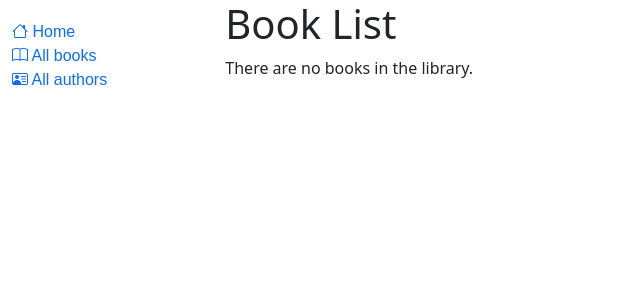
After one commit to aminrustamoff/django_local_library, a Django app: template catalog/templates/book_list.html in a window 1280 px wide. The commit adds this page. Shown: the top 300 px of the page, without its empty margins (0-640 px from the left). Run offline with Django 4.2, Linux system fonts and the light colour scheme; the template is opened without the code that fills it, so the values that code supplies are empty.

Commit message:
book_list and book_detail are being added but not finished yet

```diff
--- a/catalog/templates/base_generic.html
+++ b/catalog/templates/base_generic.html
@@ -27,7 +27,7 @@
           {% block sidebar %}
             <ul class="sidebar-nav">
               <li ><a href="{% url 'index' %}"><i class="bi bi-house"></i> Home</a></li>
-              <li><a href=""><i class="bi bi-book"></i> All books</a></li>
+              <li><a href="{% url 'books' %}"><i class="bi bi-book"></i> All books</a></li>
               <li><a href=""><i class="bi bi-person-vcard"></i> All authors</a></li>
             </ul>
           {% endblock %}
--- /dev/null
+++ b/catalog/templates/book_list.html
@@ -0,0 +1,17 @@
+{% extends "base_generic.html" %}
+
+{% block content %}
+  <h1>Book List</h1>
+  {% if book_list %}
+    <ul>
+      {% for book in book_list %}
+      <li>
+        <a href="{{ book.get_absolute_url }}">{{ book.title }}</a>
+        ({{book.author}})
+      </li>
+      {% endfor %}
+    </ul>
+  {% else %}
+    <p>There are no books in the library.</p>
+  {% endif %}
+{% endblock %}
--- a/catalog/urls.py
+++ b/catalog/urls.py
@@ -4,4 +4,6 @@ from . import views
 # The URL configuration for the catalog app.
 urlpatterns = [
     path('', views.index, name='index'),
+    path('books/', views.BookListView.as_view(), name='books'),
+    path('book/<int:pk>/', views.BookDetailView.as_view(), name='book-detail'),
 ]
```
Also changed, not shown: catalog/templates/book_detail.html (added, +29 -0 lines), catalog/views.py (+8 -0 lines).
